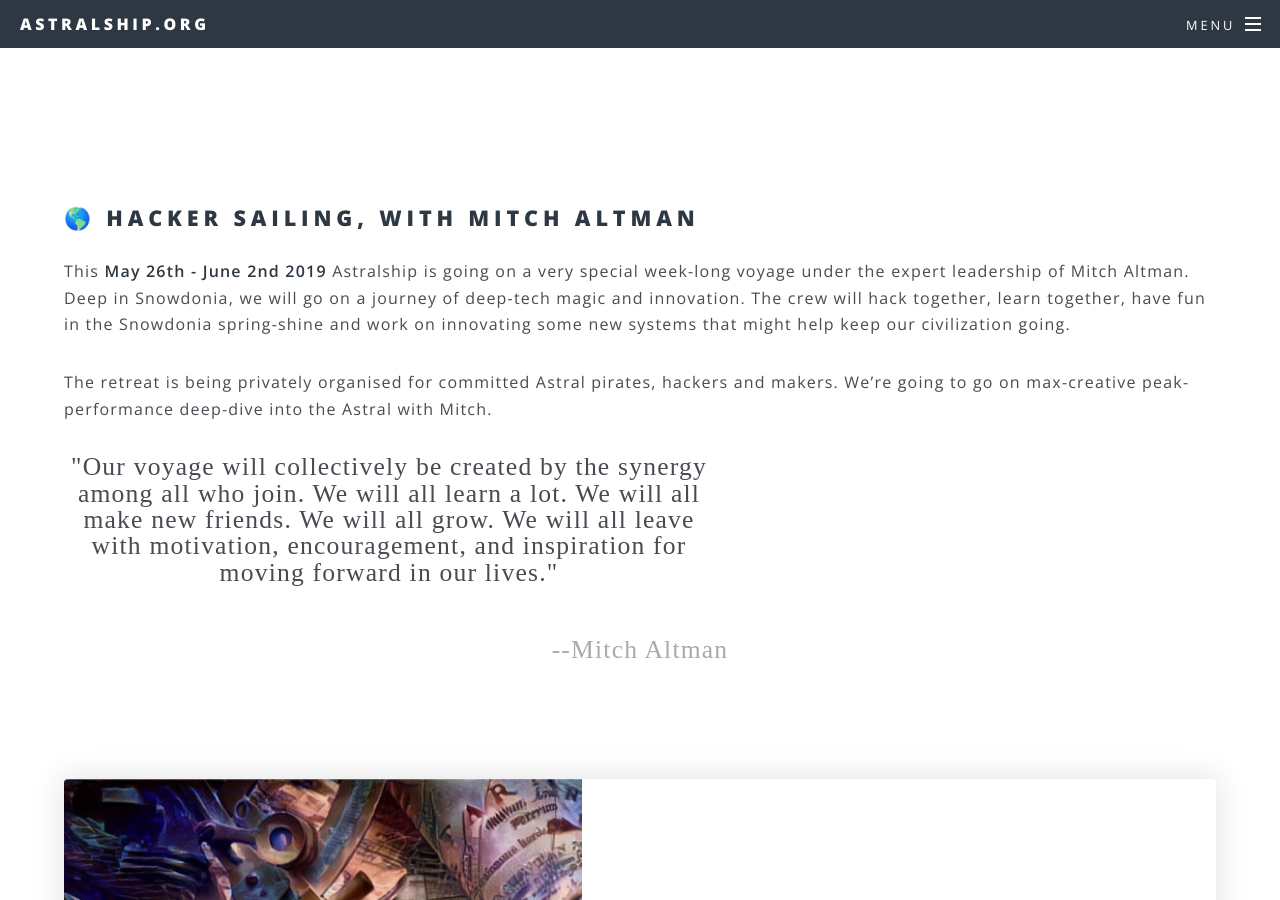
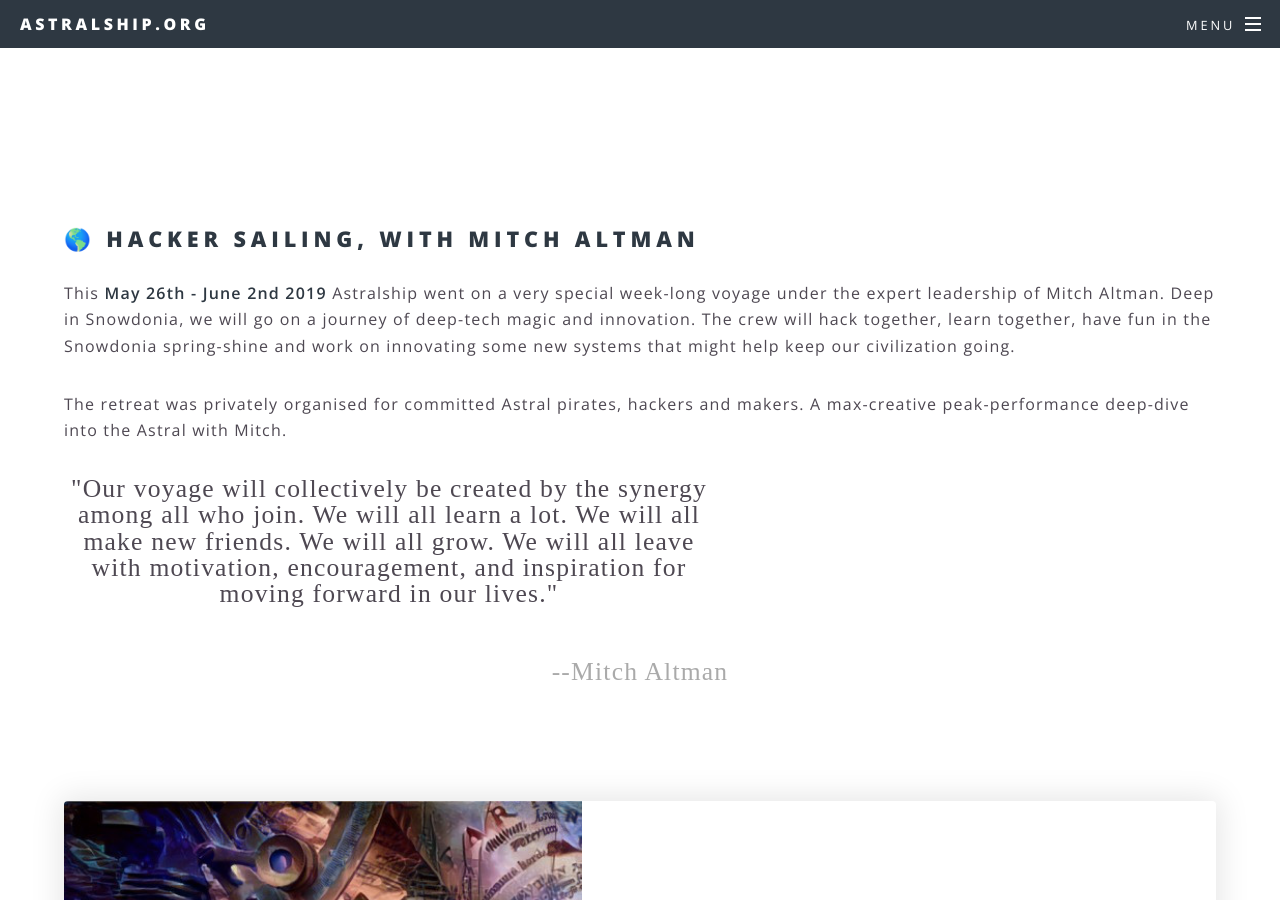
Before and after one commit to astralship/astralship.github.io, a Jekyll site: the page built from voyages.html, in a window 1280 px wide and 900 px high, scrolled down 675 px. Built offline with Jekyll 4.4.1, drawn with Linux system fonts in a browser that asks for light colours; comment, search, counter and statistics services are not loaded.

Commit message:
updated plan and voyage

```diff
--- a/plan.html
+++ b/plan.html
@@ -8,6 +8,8 @@
 <h3>"You can't control the wind, but you can adjust your sails."</h3>
 <p>The Astralship is an agile entity, we will adapt to an ever changing situation and adjust our course as needed to reach our goals. These are complex uncertain times and no one can be really sure how things will turn out. Agility however is no excuse for not having a plan at all. In 2017 we started preparing to launch an ICO based on only having an idea and a building. The market at the time was generally ready to fund wild proposals, however as things unfolded we changed our plan. We're in for the long haul and decided as a team we were not ready to take on a no-KYC/AML ICO.
 </p>
+
+<!--
 
 <p>Before the ICO idea we were considering going for a kickstarter. Now the market is much more saturate with ICOs so that's probably not such an option for us, however we are considering returning to a kickstarter. What do you think? Have your say in via this <a src="https://www.quora.com/unanswered/Should-Astralship-org-launch-a-Kickstarter-or-an-ICO">Quora question</a>. </p>
 
@@ -58,3 +60,5 @@
 
 <p>Saturdays, 6pm, UK time. Link to join: <a href="https://zoom.us/j/923513631">zoom.us/j/923513631</a> - if you are on mobile download the app, the website will guide you.</p>
 -->
+
+-->
--- a/voyages.html
+++ b/voyages.html
@@ -6,13 +6,14 @@
 ---
 
 <section class="wrapper style6">
+<h2>
 <h2>🌎&nbsp;Hacker Sailing, with Mitch Altman</h2>
 
 
 
-<p>This <strong>May 26th - June 2nd 2019</strong> Astralship is going on a very special week-long voyage under the expert leadership of Mitch Altman. Deep in Snowdonia, we will go on a journey of deep-tech magic and innovation. The crew will hack together, learn together, have fun in the Snowdonia spring-shine and work on innovating some new systems that might help keep our civilization going.</p>
+<p>This <strong>May 26th - June 2nd 2019</strong> Astralship went on a very special week-long voyage under the expert leadership of Mitch Altman. Deep in Snowdonia, we will go on a journey of deep-tech magic and innovation. The crew will hack together, learn together, have fun in the Snowdonia spring-shine and work on innovating some new systems that might help keep our civilization going.</p>
 
-<p>The retreat is being privately organised for committed Astral pirates, hackers and makers. We’re going to go on max-creative peak-performance deep-dive into the Astral with Mitch. </p>
+<p>The retreat was privately organised for committed Astral pirates, hackers and makers. A max-creative peak-performance deep-dive into the Astral with Mitch. </p>
 
 <div class="quote">
 <p>"Our voyage will collectively be created by the synergy among all who join.  We will all learn a lot.  We will all make new friends.  We will all grow.  We will all leave with motivation, encouragement, and inspiration for moving forward in our lives."</p></div>
```
